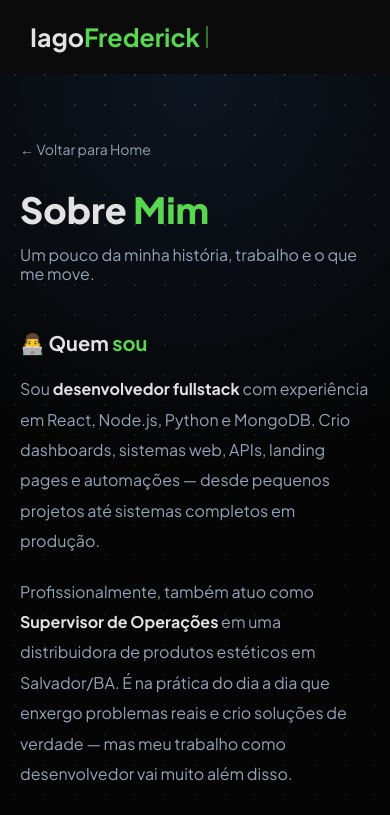
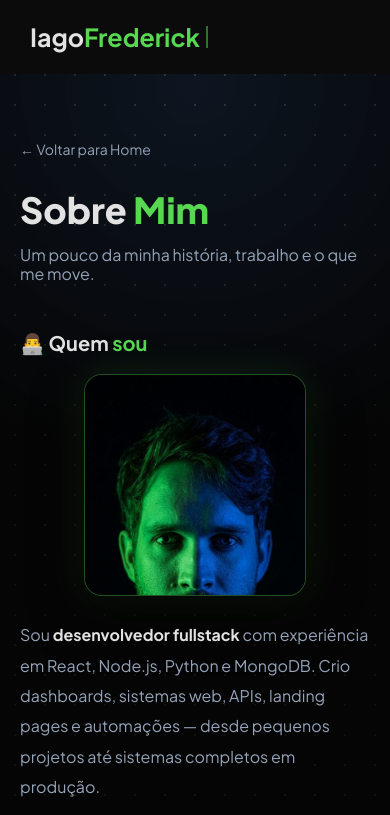
Before and after one commit to iago-fred/portfolio, a React (Vite) app: page /sobre in a window 390 px wide. Shown: the top 815 px of the page. Built offline with nearby package versions, Linux system fonts and the light colour scheme.

Commit message:
feat: foto na pagina Sobre (secao 'Quem sou')
- adiciona public/sobre/iago.jpg (640px, 71KB)
- layout lado a lado (foto 240px + texto), empilha no mobile
- moldura com borda/glow neon no tema (preto + verde)

```diff
--- a/src/pages/AboutPage.jsx
+++ b/src/pages/AboutPage.jsx
@@ -58,6 +58,45 @@ const Bio = styled.p`
     line-height: 1.9;
     margin: 0 0 20px 0;
     strong { color: ${props => props.color}; }
+`
+
+const QuemSou = styled.div`
+    display: flex;
+    gap: 32px;
+    align-items: flex-start;
+    margin-bottom: 4px;
+
+    @media (max-width: 680px) {
+        flex-direction: column;
+        align-items: center;
+        gap: 24px;
+    }
+`
+
+const FotoWrap = styled.div`
+    flex: 0 0 240px;
+    width: 240px;
+    border-radius: 18px;
+    overflow: hidden;
+    background-color: #0b0b0b;
+    border: 1px solid ${props => props.color}55;
+    box-shadow: 0 20px 50px rgba(0, 0, 0, 0.5), 0 0 40px ${props => props.color}22;
+
+    @media (max-width: 680px) {
+        flex-basis: 220px;
+        width: 220px;
+    }
+`
+
+const Foto = styled.img`
+    display: block;
+    width: 100%;
+    height: auto;
+`
+
+const BioCol = styled.div`
+    flex: 1 1 auto;
+    min-width: 0;
 `
 
 const hexToRgba = (hex, alpha) => {
@@ -154,6 +193,11 @@ export default function AboutPage() {
 
             <Section>
                 <SectionTitle color={cor2} spanColor={cor3}>👨‍💻 Quem <span>sou</span></SectionTitle>
+                <QuemSou>
+                    <FotoWrap color={cor3}>
+                        <Foto src="/sobre/iago.jpg" alt="Iago Frederick Cardoso" loading="lazy" />
+                    </FotoWrap>
+                    <BioCol>
                 <Bio color={cor2}>
                     Sou <strong>desenvolvedor fullstack</strong> com experiência em React, Node.js,
                     Python e MongoDB. Crio dashboards, sistemas web, APIs, landing pages e automações
@@ -170,6 +214,8 @@ export default function AboutPage() {
                     Se você precisa de um sistema, um dashboard, uma API ou qualquer solução em código,
                     vamos conversar.
                 </Bio>
+                    </BioCol>
+                </QuemSou>
             </Section>
 
             <Section>
```
Also changed, not shown: public/sobre/iago.jpg (added).
